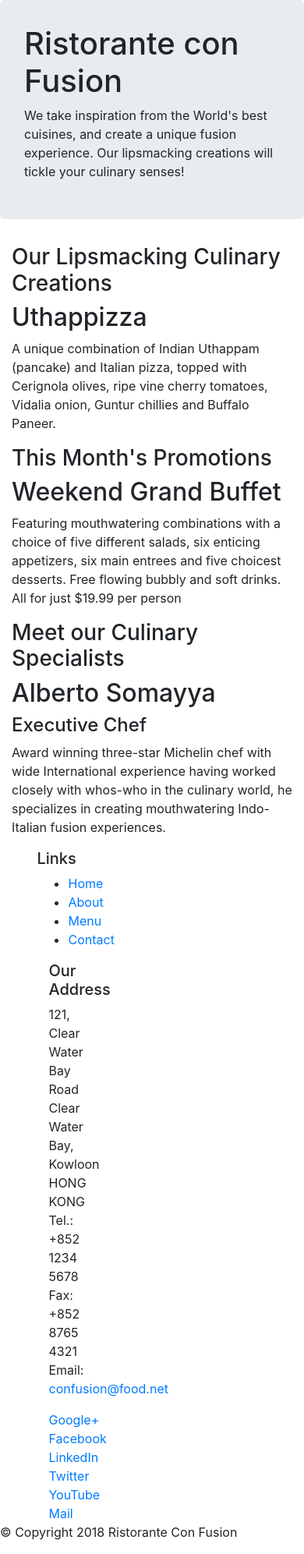
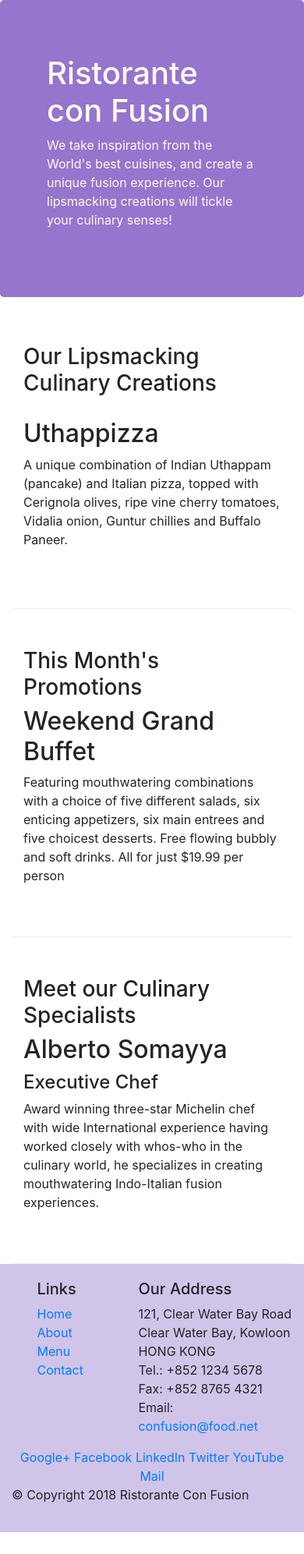
Before and after one commit to bedwal-deepak/conFusion, a website: page index.html in a window 390 px wide. Shown: the whole page at 78% size. After the commit the page ends 1965 px from the top, so only its background shows below. Drawn offline with nearby package versions, Linux system fonts and the light colour scheme.

Commit message:
Bootstrap Grid Part-II

```diff
--- /dev/null
+++ b/css/styles.css
@@ -0,0 +1,30 @@
+.row-header {
+    margin: 0px auto;
+    padding: 0px auto;
+}
+
+.row-content {
+    margin: 0px auto;
+    padding: 50px 0px 50px 0px;
+    border-bottom: 1px ridge;
+    min-height: 400px;
+}
+
+.footer {
+    background-color: #D1C4E9;
+    margin: 0px;
+    padding: 20px 0px 20px 0px;
+}
+
+.jumbotron {
+    padding: 70px 30px 70px 30px;
+    margin: 0px auto;
+    background: #9575cd;
+    color: floralwhite;
+}
+
+.address {
+    font-size: 80%;
+    margin: 0px;
+    color: #0f0f0f;
+}
--- a/index.html
+++ b/index.html
@@ -9,6 +9,7 @@
 
         <!-- Bootstrap CSS -->
         <link rel="stylesheet" href="node_modules/bootstrap/dist/css/bootstrap.min.css">
+        <link rel="stylesheet" href="css/styles.css">
     <title>Ristorante Con Fusion</title>
 </head>
 
@@ -16,7 +17,7 @@
 
     <header class="jumbotron">
         <div class="container">
-            <div class="row"class="row">
+            <div class="row row-header">
                 <div class="col-12 col-sm-6">
                     <h1>Ristorante con Fusion</h1>
                     <p>We take inspiration from the World's best cuisines, and create a unique fusion experience. Our lipsmacking creations will tickle your culinary senses!</p>
@@ -28,7 +29,7 @@
     </header>
 
     <div class="container">
-        <div class="row">
+        <div class="row row-content align-items-center">
             <div class="col-12 col-sm-4 order-sm-last col-md-3">
                 <h3>Our Lipsmacking Culinary Creations</h3>
             </div>
@@ -39,7 +40,7 @@
         </div>
 
 
-        <div class="row">
+        <div class="row row-content align-items-center">
             <div class="col-12 col-sm-4 col-md-3">
                 <h3>This Month's Promotions</h3>
             </div>
@@ -49,7 +50,7 @@
             </div>
         </div>
 
-        <div class="row">
+        <div class="row row-content align-items-center">
             <div class="col-12 col-sm-4 order-sm-last col-md-3">
                 <h3>Meet our Culinary Specialists</h3>
             </div>
@@ -61,12 +62,12 @@
         </div>
     </div>
 
-    <footer class="container">
-        <div class="row">
-            <div class="col-4 offset-1 col-sm-2">
-                <div>
+    <footer class="footer">
+        <div class="container">
+            <div class="row">
+                <div class="col-4 offset-1 col-sm-2">
                     <h5>Links</h5>
-                    <ul>
+                    <ul class="list-unstyled">
                         <li><a href="#">Home</a></li>
                         <li><a href="#">About</a></li>
                         <li><a href="#">Menu</a></li>
@@ -84,8 +85,8 @@
 		              Email: <a href="mailto:confusion@food.net">confusion@food.net</a>
 		           </address>
                 </div>
-                <div class="col-12 col-sm-4">
-                    <div>
+                <div class="col-12 col-sm-4 align-self-center">
+                    <div class="text-center">
                         <a href="http://google.com/+">Google+</a>
                         <a href="http://www.facebook.com/profile.php?id=">Facebook</a>
                         <a href="http://www.linkedin.com/in/">LinkedIn</a>
@@ -95,7 +96,7 @@
                     </div>
                 </div>
            </div>
-           <div class="row">
+           <div class="row justify-items-center">
                 <div class="col-auto">
                     <p>© Copyright 2018 Ristorante Con Fusion</p>
                 </div>
```
